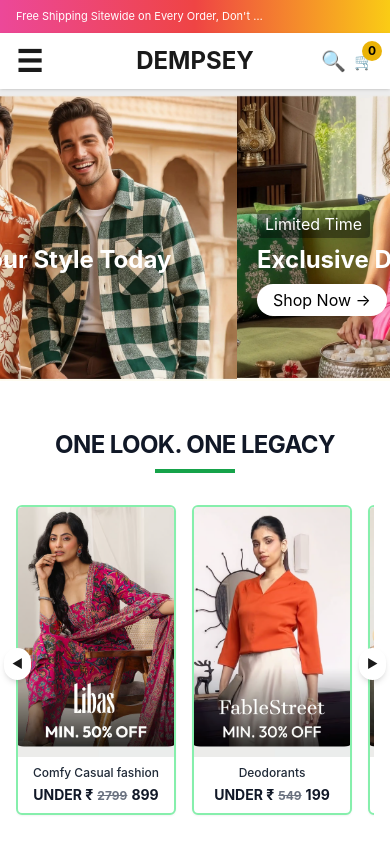
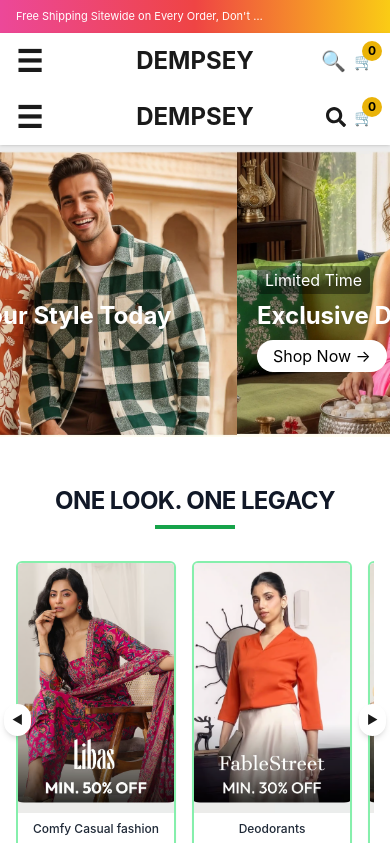
Before and after one commit to Rajumishra23/beyoung, a React (Create React App) app: page / in a window 390 px wide. Shown: the top 843 px of the page. Built offline with nearby package versions, Linux system fonts and the light colour scheme.

Commit message:
Updated layout for better responsive view

```diff
--- a/src/components/Combo.js
+++ b/src/components/Combo.js
@@ -20,10 +20,9 @@
     const container = scrollRef.current;
     if (!container) return;
 
-    // Mobile: full container width, Desktop: partial card width
     const cardWidth =
       window.innerWidth < 640
-        ? container.offsetWidth // full width for one image
+        ? container.offsetWidth
         : window.innerWidth < 1024
         ? container.offsetWidth * 0.3
         : container.offsetWidth * 0.18;
@@ -47,10 +46,7 @@
       {/* Gallery with Buttons */}
       <div className="relative w-full overflow-hidden">
         {/* Scrollable Container */}
-        <div
-          ref={scrollRef}
-          className="flex gap-4 sm:gap-6 overflow-hidden pb-2"
-        >
+        <div ref={scrollRef} className="flex gap-4 sm:gap-6 overflow-hidden pb-2">
           {combos.map((combo, index) => (
             <motion.div
               key={index}
@@ -66,9 +62,10 @@
                 <img
                   src={combo.image}
                   alt={`combo-${index + 1}`}
-                  className={`${window.innerWidth < 640 ? "h-[400px]" : "h-[150px] sm:h-[200px] md:h-[240px] lg:h-[260px]"} w-full object-cover`}
+                  className={`w-full object-cover
+                    ${window.innerWidth < 640 ? "h-[600px]" : "h-[150px] sm:h-[200px] md:h-[240px] lg:h-[260px]"}
+                  `}
                 />
-
               </div>
             </motion.div>
           ))}
--- a/src/components/Header.js
+++ b/src/components/Header.js
@@ -1,5 +1,6 @@
 import React, { useEffect, useRef, useState } from "react";
 import { motion } from "framer-motion";
+ import { FaSearch } from "react-icons/fa"; // add this at the top of your file
 
 const menuItems = {
   MEN: [
@@ -199,7 +200,43 @@
           </div>
         </nav>
 
-        {/* Mobile Search Bar */}
+       {/* Mobile Navbar */}
+<nav className="md:hidden flex items-center justify-between px-4 py-3 relative">
+  {/* Hamburger Left */}
+  <button
+    className="text-3xl font-bold absolute left-4 top-1/2 -translate-y-1/2"
+    onClick={() => setMobileMenuOpen(!mobileMenuOpen)}
+  >
+    {mobileMenuOpen ? "×" : "☰"}
+  </button>
+
+  {/* Logo Center */}
+  <div className="mx-auto text-2xl font-bold cursor-pointer">DEMPSEY</div>
+
+  {/* Cart Right + Search Icon */}
+  <div className="absolute right-4 top-1/2 -translate-y-1/2 flex items-center gap-2">
+    {/* Search Icon */}
+
+
+<button
+  className="text-xl"
+  onClick={() => setShowMobileSearch((prev) => !prev)}
+>
+  <FaSearch />
+</button>
+
+
+    {/* Cart */}
+    <div className="relative">
+      🛒
+      <span className="absolute -top-2 -right-2 bg-yellow-500 text-black text-xs font-bold px-1.5 py-0.5 rounded-full">
+        0
+      </span>
+    </div>
+  </div>
+</nav>
+
+{/* Mobile Search Bar - opens below navbar */}
 {showMobileSearch && (
   <div className="md:hidden px-4 mt-2">
     <div className="flex items-center bg-gray-100 rounded-md border px-2">
@@ -217,6 +254,8 @@
     </div>
   </div>
 )}
+
+
       </header>
 
       {/* Banner */}
--- a/src/components/InstaImage.js
+++ b/src/components/InstaImage.js
@@ -63,7 +63,7 @@
               href={item.link}
               target="_blank"
               rel="noopener noreferrer"
-              className="relative w-40 sm:w-56 md:w-64 flex-shrink-0 rounded-xl overflow-hidden group cursor-pointer
+              className="relative w-56 sm:w-56 md:w-64 flex-shrink-0 rounded-xl overflow-hidden group cursor-pointer
               border border-gray-200 shadow-md hover:shadow-xl transition"
             >
               <img
--- a/src/components/Trust.js
+++ b/src/components/Trust.js
@@ -29,19 +29,19 @@
         </div>
 
         {/* Mobile Row */}
-        <div className="sm:hidden flex gap-4 overflow-x-auto scrollbar-hide">
+        <div className="sm:hidden flex gap-2 justify-between">
           {highlights.map((item, index) => (
             <div
               key={index}
-              className="flex-shrink-0 w-64 bg-white shadow-md rounded-lg border border-gray-200 hover:border-gray-400 transition-transform duration-300 flex flex-col items-center p-4"
+              className="flex-shrink-0 w-[30%] bg-white shadow-md rounded-lg border border-gray-200 hover:border-gray-400 transition-transform duration-300 flex flex-col items-center p-2"
             >
               <img
                 src={item.image}
                 alt={item.title}
-                className="w-full h-64 sm:h-72 md:h-80 object-cover rounded-md mb-4"
+                className="w-full h-28 object-cover rounded-md mb-2"
               />
-              <h3 className="text-base font-bold text-gray-900 text-center">{item.title}</h3>
-              <p className="text-sm text-gray-600 text-center mt-1">{item.subtitle}</p>
+              <h3 className="text-xs font-bold text-gray-900 text-center">{item.title}</h3>
+              <p className="text-[10px] text-gray-600 text-center mt-1">{item.subtitle}</p>
             </div>
           ))}
         </div>
```
Lines whose indentation alone changed are shown as unchanged.
